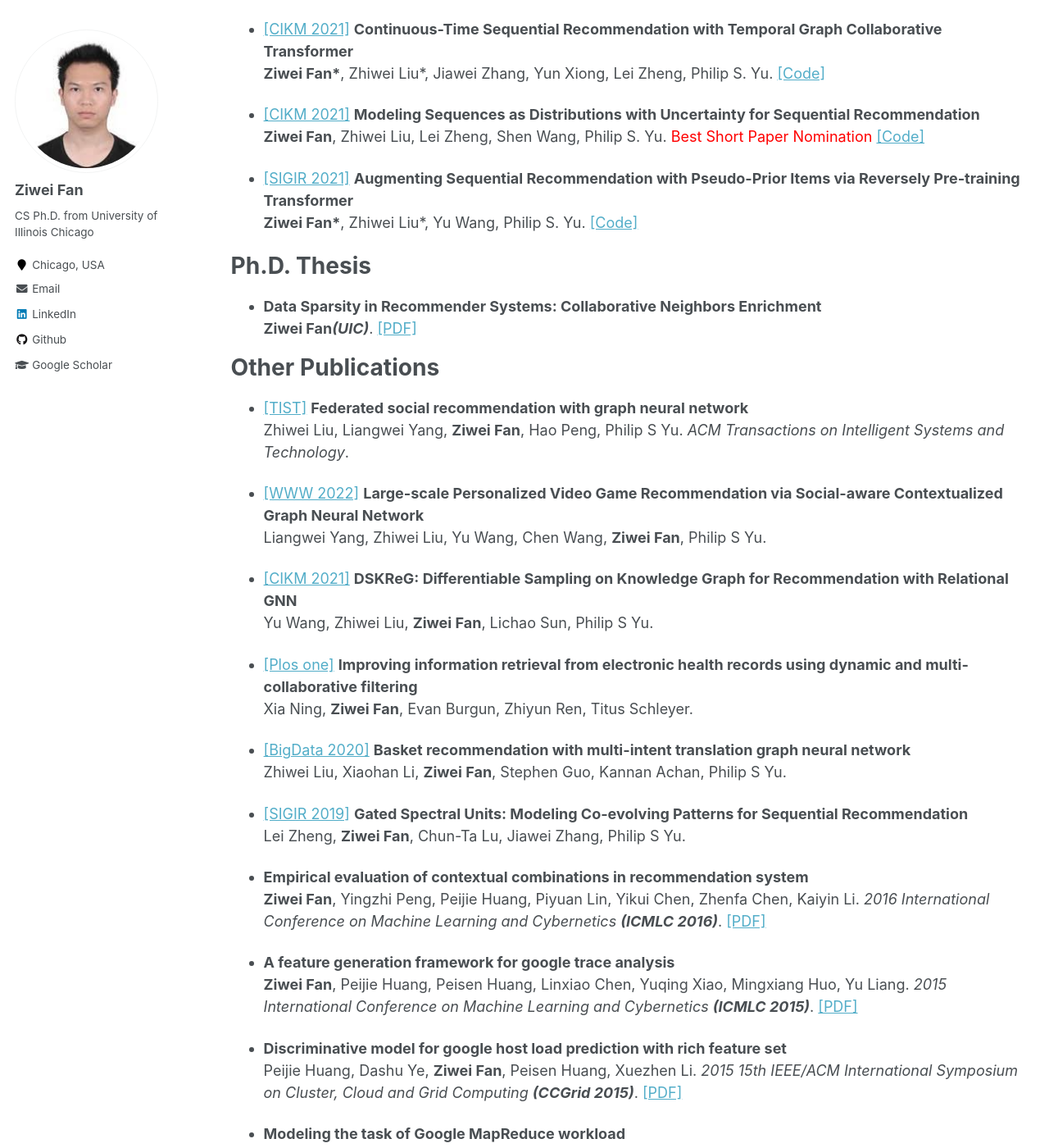
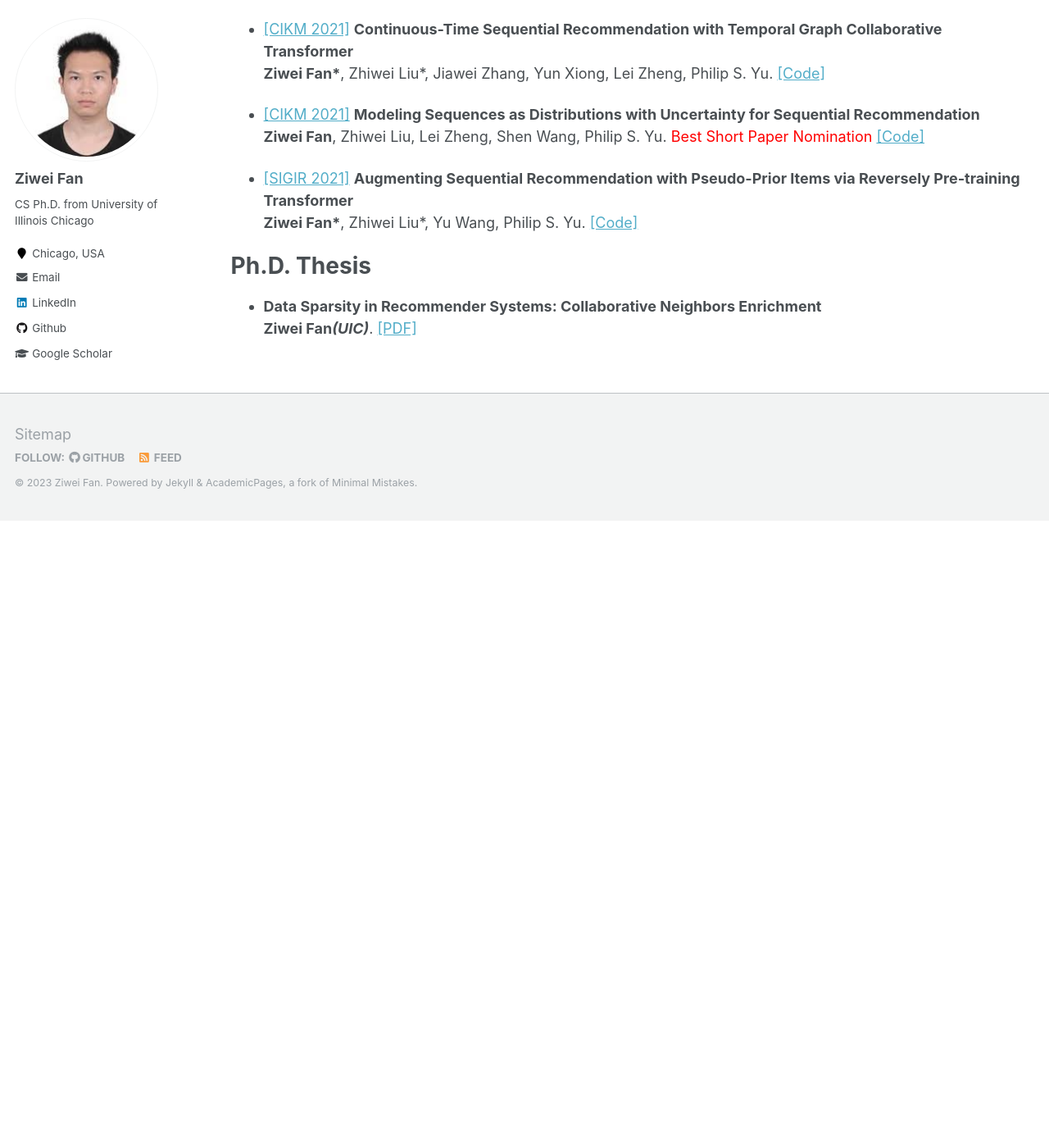
Before and after one commit to ziwei-fan/ziwei-fan.github.io, a Jekyll site: the page built from _pages/publications.md, in a window 1280 px wide and 1400 px high, scrolled down 765 px. Shown: the whole window at 82% size. Built offline with Jekyll 4.4.1, drawn with Linux system fonts in a browser that asks for light colours; some of the changed text lies outside the part shown.

Commit message:
Update publications.md

```diff
--- a/_pages/publications.md
+++ b/_pages/publications.md
@@ -33,7 +33,7 @@ author_profile: true
 * <b>Data Sparsity in Recommender Systems: Collaborative Neighbors Enrichment</b> <br> <b>Ziwei Fan</b><i><b>(UIC)</b></i>.
 [[PDF]](https://indigo.uic.edu/articles/thesis/Data_Sparsity_in_Recommender_Systems_Collaborative_Neighbors_Enrichment/24465757/1)
 
-# Other Publications
+<!-- # Other Publications
 * [[TIST]](https://arxiv.org/pdf/2111.10778.pdf) <b>Federated social recommendation with graph neural network</b> <br> Zhiwei Liu, Liangwei Yang, <b>Ziwei Fan</b>, Hao Peng, Philip S Yu. <i>ACM Transactions on Intelligent Systems and Technology</i>.
 
 * [[WWW 2022]](https://arxiv.org/pdf/2202.03392.pdf) <b>Large-scale Personalized Video Game Recommendation via Social-aware Contextualized Graph Neural Network</b> <br> Liangwei Yang, Zhiwei Liu, Yu Wang, Chen Wang, <b>Ziwei Fan</b>, Philip S Yu.
@@ -57,9 +57,9 @@ author_profile: true
 [[PDF]](https://ieeexplore.ieee.org/abstract/document/7152619)
 
 * <b>Modeling the task of Google MapReduce workload</b> <br> Xiaoyang Lin, Piyuan Lin, Peijie Huang, Linxiao Chen, <b>Ziwei Fan</b>, Peisen Huang.  <i>2015 15th IEEE/ACM International Symposium on Cluster, Cloud and Grid Computing <b>(CCGrid 2015)</b></i>.
-[[PDF]](https://ieeexplore.ieee.org/abstract/document/7152628)
+[[PDF]](https://ieeexplore.ieee.org/abstract/document/7152628) -->
 
-
+<!--
 # Master Thesis
 * <b>Ensemble methods for top-N recommendation</b> <br> <b>Ziwei Fan</b><i><b>(IUPUI)</b></i>.
-[[PDF]](https://scholarworks.iupui.edu/bitstream/handle/1805/15937/A_thesis.pdf?sequence=1)
+[[PDF]](https://scholarworks.iupui.edu/bitstream/handle/1805/15937/A_thesis.pdf?sequence=1) -->
```
